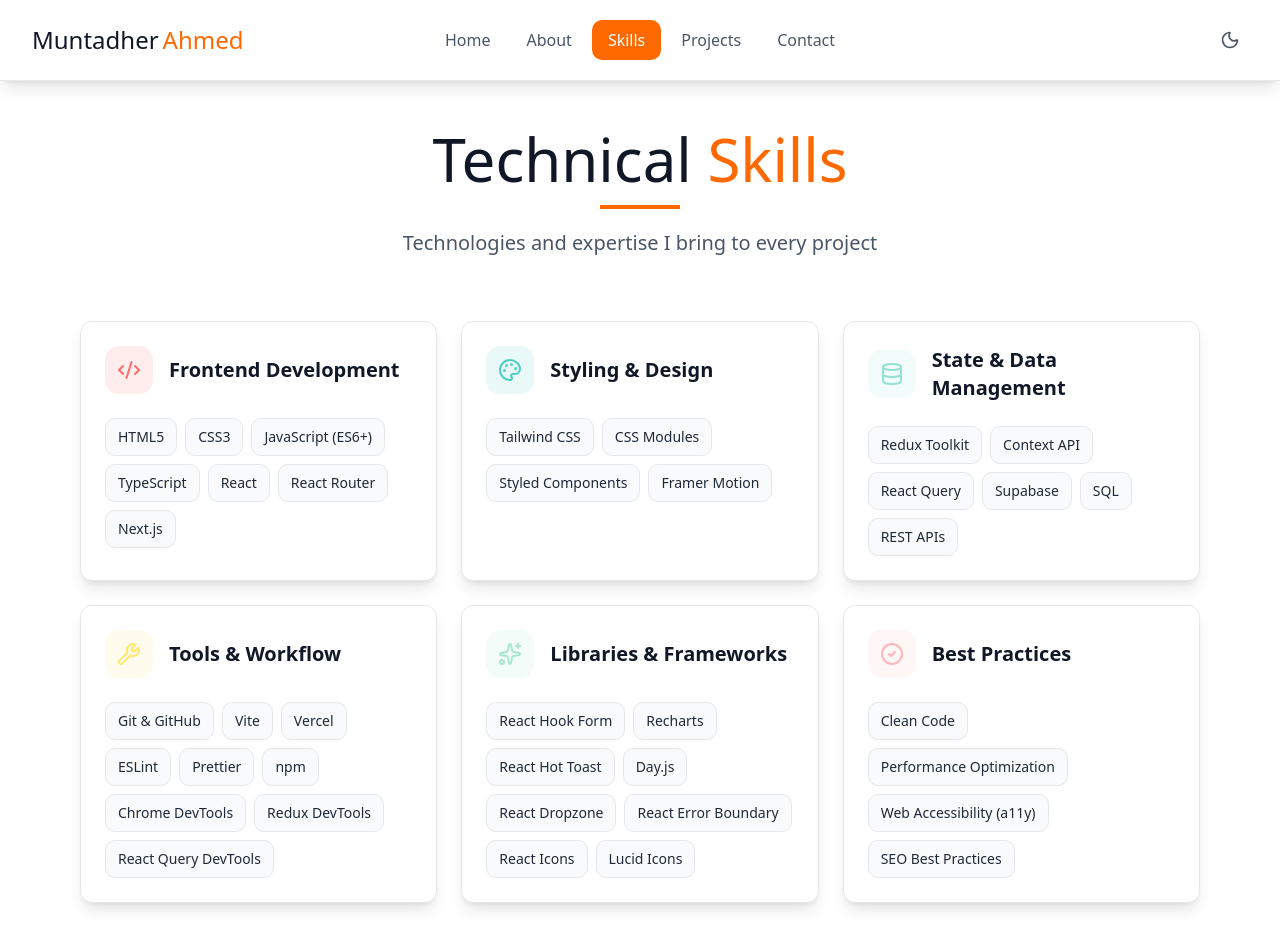
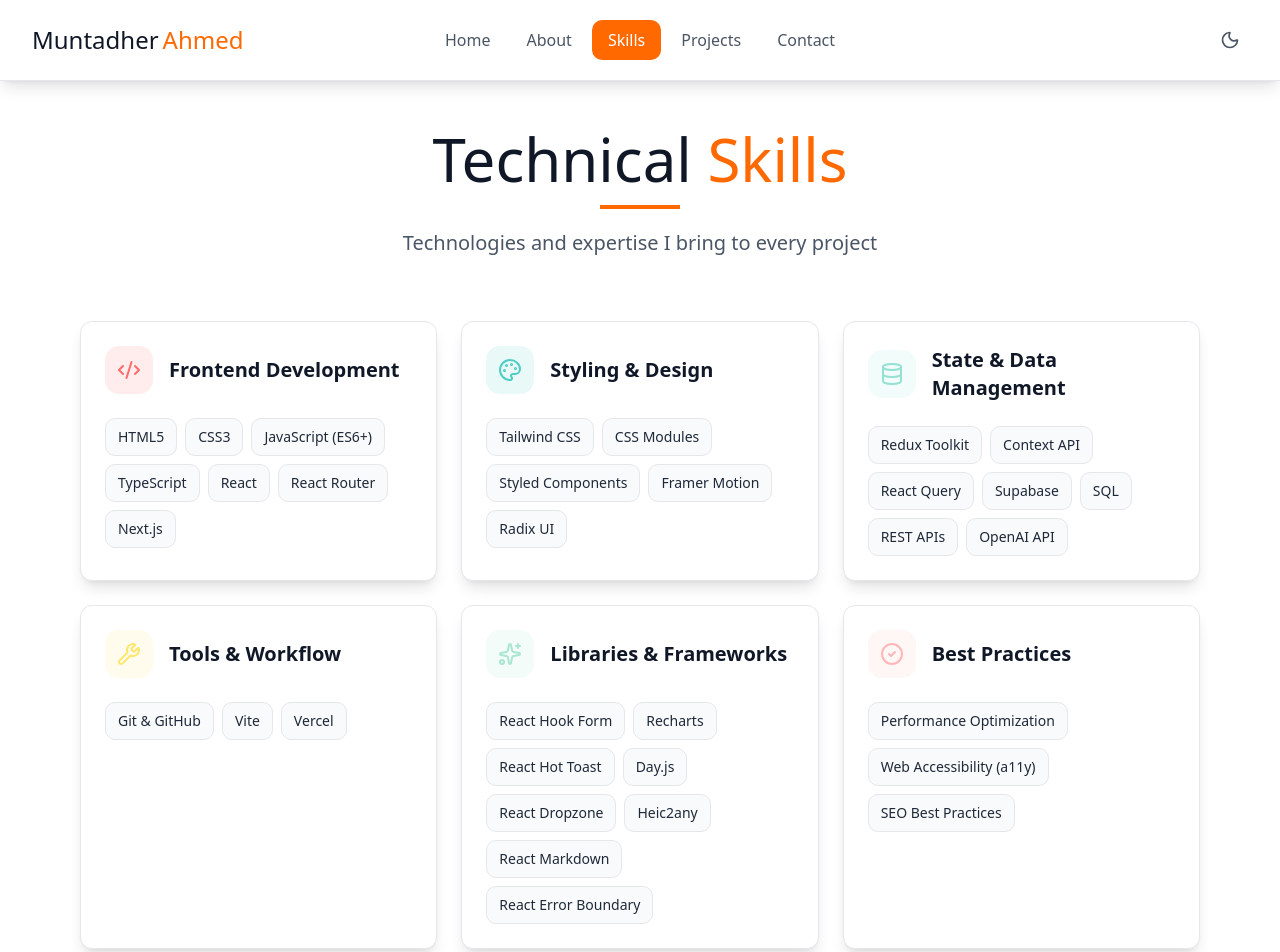
Before and after one commit to Eng-Muntadher/Portfolio-App, a Next.js app: page /skills in a window 1280 px wide. Shown: the top 952 px of the page. Built offline with nearby package versions, Linux system fonts and the light colour scheme.

Commit message:
feat: update CV, skills list, add CV viewer button, and minor UI/UX improvements

```diff
--- a/package.json
+++ b/package.json
@@ -19,6 +19,7 @@
   },
   "devDependencies": {
     "@tailwindcss/postcss": "^4",
+    "@types/estree": "^1.0.8",
     "@types/node": "^20",
     "@types/react": "^19",
     "@types/react-dom": "^19",
--- a/src/app/_components/ContactForm.tsx
+++ b/src/app/_components/ContactForm.tsx
@@ -18,6 +18,7 @@ function ContactForm() {
     e.preventDefault();
 
     if (!name.trim() || !email.trim() || !message.trim()) {
+      toast.dismiss();
       toast.error("Please Fill All Required Forms!");
       return;
     }
--- a/src/app/_components/HeroSection.tsx
+++ b/src/app/_components/HeroSection.tsx
@@ -1,8 +1,11 @@
-import { ArrowRight, Download } from "lucide-react";
+import { ArrowRight, Download, ExternalLink } from "lucide-react";
 import Image from "next/image";
 import myImage from "../assets/myImage.jpg";
 import Button from "./Button";
 import AnimationWrapper from "./AnimationWrapper";
+
+const cvLinkClasses =
+  "flex items-center gap-2 px-6 py-3 rounded-[0.625rem] cursor-pointer transition-all duration-300 focus:outline-none focus-visible:ring-2 focus-visible:ring-(--orange-text) text-white bg-(--dark-btn-bg) hover:bg-gray-700 hover:scale-102 max-[393px]:grow max-[390px]:justify-center";
 
 function HeroSection() {
   return (
@@ -79,8 +82,18 @@ function HeroSection() {
 
             <a
               href="/cv.pdf"
+              target="_blank"
+              rel="noopener noreferrer"
+              className={cvLinkClasses}
+            >
+              <ExternalLink aria-hidden="true" />
+              View CV
+            </a>
+
+            <a
+              href="/cv.pdf"
               download="Muntadher-Ahmed-CV.pdf"
-              className="flex items-center gap-2 px-6 py-3 rounded-[0.625rem] cursor-pointer transition-all duration-300  focus:outline-none focus-visible:ring-2 focus-visible:ring-(--orange-text) text-white bg-(--dark-btn-bg) hover:bg-gray-700 hover:scale-102 max-[390px]:grow max-[390px]:justify-center"
+              className={cvLinkClasses}
             >
               <Download aria-hidden="true" />
               Download CV
--- a/src/app/_data/skills.ts
+++ b/src/app/_data/skills.ts
@@ -34,6 +34,7 @@ export const skillsInfo: SkillCategory[] = [
       "CSS Modules",
       "Styled Components",
       "Framer Motion",
+      "Radix UI",
     ],
   },
   {
@@ -48,6 +49,7 @@ export const skillsInfo: SkillCategory[] = [
       "Supabase",
       "SQL",
       "REST APIs",
+      "OpenAI API",
     ],
   },
   {
@@ -60,12 +62,6 @@ export const skillsInfo: SkillCategory[] = [
       "Git & GitHub",
       "Vite",
       "Vercel",
-      "ESLint",
-      "Prettier",
-      "npm",
-      "Chrome DevTools",
-      "Redux DevTools",
-      "React Query DevTools",
     ],
   },
   {
@@ -79,9 +75,9 @@ export const skillsInfo: SkillCategory[] = [
       "React Hot Toast",
       "Day.js",
       "React Dropzone",
+      "Heic2any",
+      "React Markdown",
       "React Error Boundary",
-      "React Icons",
-      "Lucid Icons",
     ],
   },
   {
@@ -90,7 +86,6 @@ export const skillsInfo: SkillCategory[] = [
     iconBgColor: "#FFB6B920",
     category: "Best Practices",
     skills: [
-      "Clean Code",
       "Performance Optimization",
       "Web Accessibility (a11y)",
       "SEO Best Practices",
```
Also changed, not shown: 2 other files (tests, documents, lock files or other folders).
